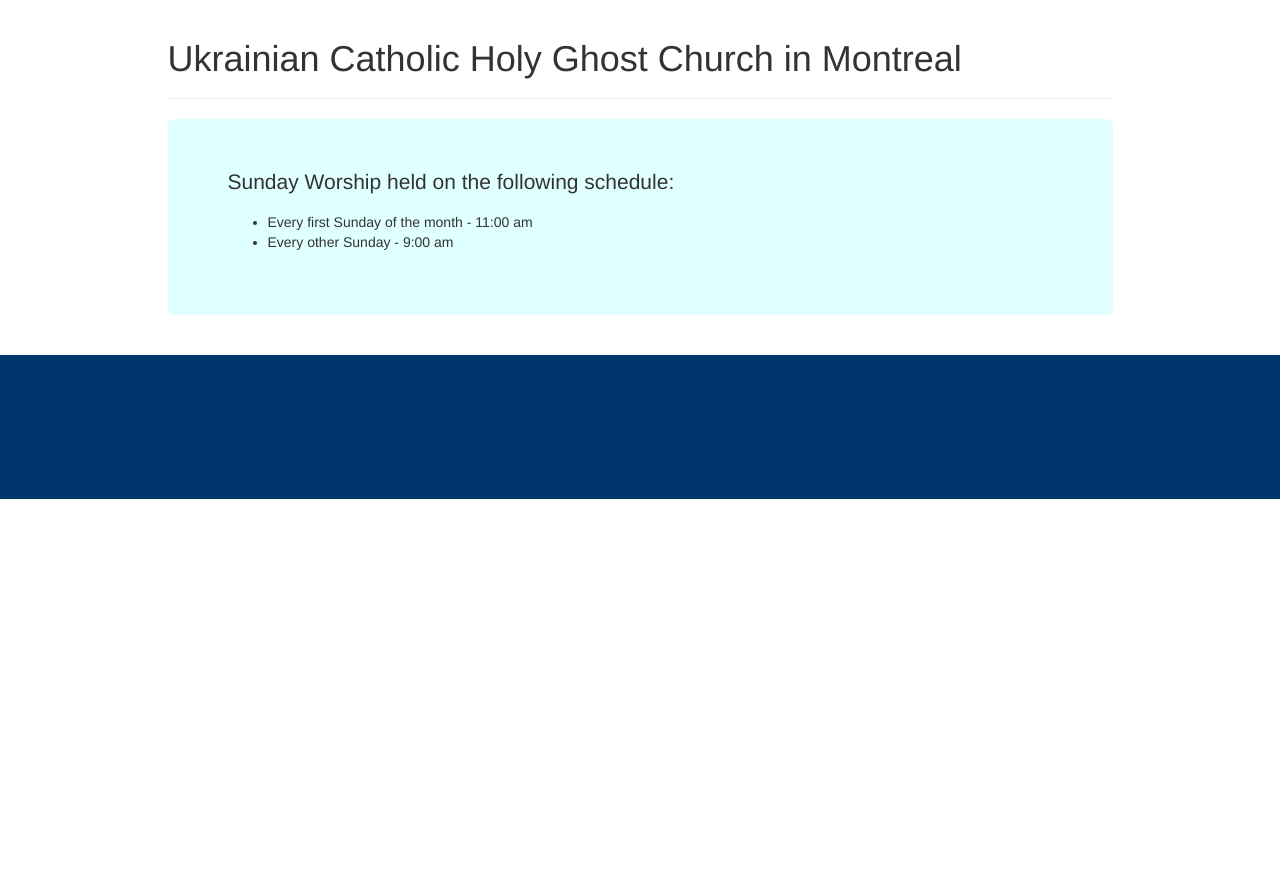
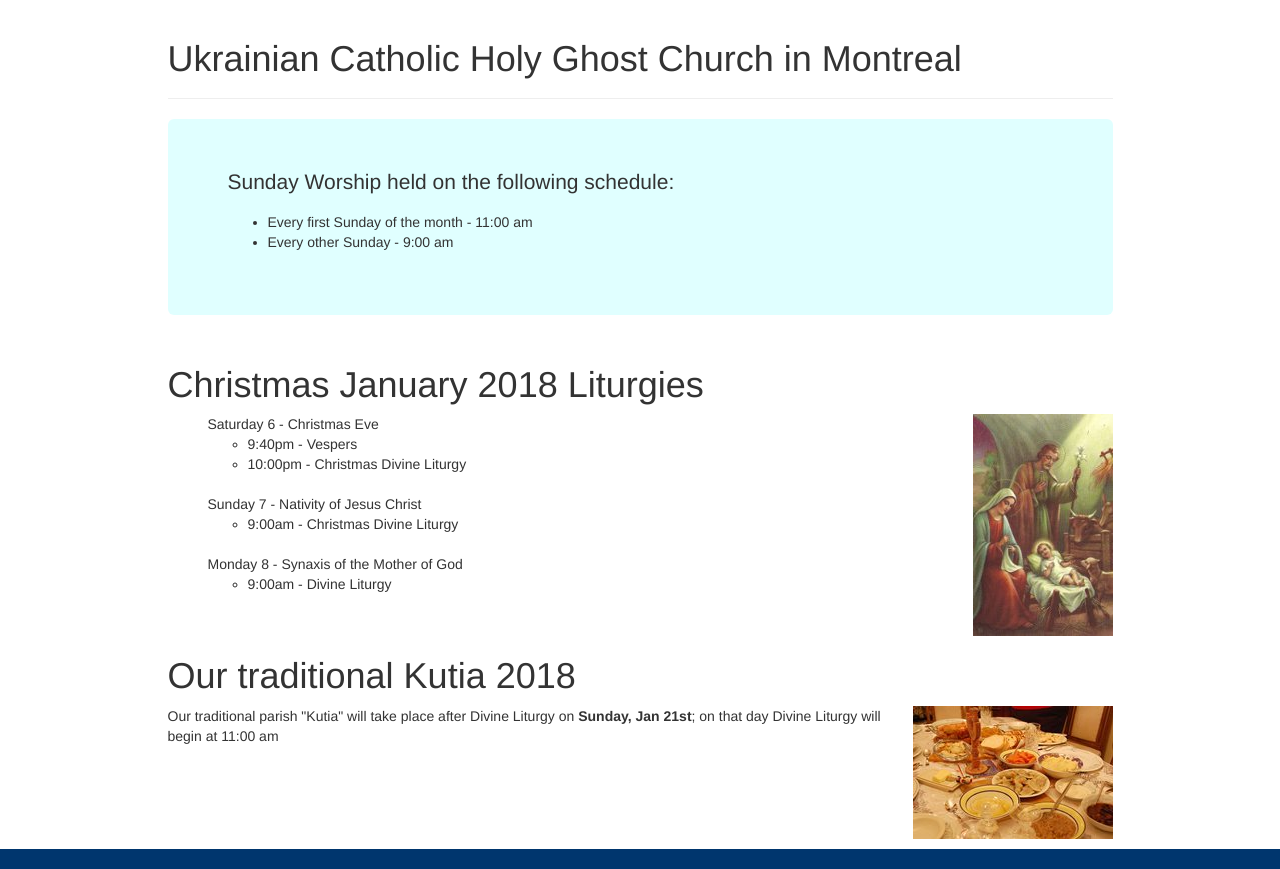
Before and after one commit to Netopya/UCHGC-Website, a PHP site: page /index.php in a window 1280 px wide. Shown: the part 301-1170 px from the top of the page. Before the commit the page ends 800 px from the top, so only its background shows below. Run offline with PHP 8.4, Linux system fonts and the light colour scheme; some libraries are stand-ins or nearby versions.

Commit message:
Updated Christmas 2017-2018 events

```diff
--- a/index.php
+++ b/index.php
@@ -72,7 +72,7 @@
                     </div>
                 </div>
 
-                <!--<div class="row">
+                <div class="row">
                     <div class="col-lg-10 col-lg-offset-1">
                         <h1><?php echo $xmas2013_title[$refined_laguage]; ?></h1>
                         <a href="images/xmas.jpg">
@@ -89,7 +89,7 @@
                         <p><?php echo $kutia_text[$refined_laguage]; ?></p>
                         <div class="clear_float"></div>
                     </div>
-                </div>-->
+                </div>
 
                 <!--<div class="row">
                     <div class="col-lg-10 col-lg-offset-1">
--- a/opening_php.php
+++ b/opening_php.php
@@ -260,23 +260,23 @@
 
     );
 
-    $xmas2013_title = array("Christmas January 2017 Liturgies","Liturgies de Noël Janvier 2017","Різдвяні 2017 січня літургії");
+    $xmas2013_title = array("Christmas January 2018 Liturgies","Liturgies de Noël Janvier 2018","Різдвяні 2018 січня літургії");
     $xmas2013_content = array(
         "<ul>
-            <li class=\"nobulletli\">Friday 6 - Christmas Eve
+            <li class=\"nobulletli\">Saturday 6 - Christmas Eve
                 <ul>
                     <li>9:40pm - Vespers</li>
                     <li>10:00pm - Christmas Divine Liturgy</li>
                 </ul>
             </li>
             <br>
-            <li class=\"nobulletli\">Saturday 7 - Nativity of Jesus Christ
+            <li class=\"nobulletli\">Sunday 7 - Nativity of Jesus Christ
                 <ul>
                     <li>9:00am - Christmas  Divine Liturgy</li>
                 </ul>
             </li>
             <br>
-            <li class=\"nobulletli\">Sunday 8 - Synaxis of the Mother of God
+            <li class=\"nobulletli\">Monday 8 - Synaxis of the Mother of God
                 <ul>
                     <li>9:00am - Divine Liturgy</li>
                 </ul>
@@ -284,20 +284,20 @@
             </li>
         </ul>"
         ,"<ul>
-            <li class=\"nobulletli\">Vendredi le 6 - Réveillon de Noël
+            <li class=\"nobulletli\">Samedi le 6 - Réveillon de Noël
                 <ul>
                     <li>21h40 - Vêpres</li>
                     <li>22h00 - Divine Liturgie de Noël</li>
                 </ul>
             </li>
             <br>
-            <li class=\"nobulletli\">Samedi le 7 - Nativité de Jésus-Christ
+            <li class=\"nobulletli\">Dimanche le 7 - Nativité de Jésus-Christ
                 <ul>
                     <li>9h00 - Divine Liturgie de Noël</li>
                 </ul>
             </li>
             <br>
-            <li class=\"nobulletli\">Dimanche le 8 - Synaxe de la Mère de Dieu
+            <li class=\"nobulletli\">Lundi le 8 - Synaxe de la Mère de Dieu
                 <ul>
                     <li>9h00 - Liturgie Divine</li>
                 </ul>
@@ -305,20 +305,20 @@
             </li>
         </ul>"
         ,"<ul>
-            <li class=\"nobulletli\">Пятниця 6 - Недільна Служба Божа
+            <li class=\"nobulletli\">Субота 6 - Недільна Служба Божа
                 <ul>
                     <li>21:40 - Повечір'я</li>
                     <li>22:00 - Святкова Служба  Божа</li>
                 </ul>
             </li>
             <br>
-            <li class=\"nobulletli\">Субота 7 - Різво Христове
+            <li class=\"nobulletli\">Неділя 7 - Різво Христове
                 <ul>
                     <li>9:00 - Святкова Служба Божа</li>
                 </ul>
             </li>
             <br>
-            <li class=\"nobulletli\">Неділя 8 - Собор Пресвятої Богородиці
+            <li class=\"nobulletli\">Понеділок 8 - Собор Пресвятої Богородиці
                 <ul>
                     <li>9:00 - Святкова   Служба  Божа</li>
                 </ul>
@@ -327,11 +327,11 @@
         </ul>"
     );
 
-    $kutia_title = array("Our traditional Kutia 2017","Notre Kutia traditionnelle 2017","Наша спільна парафіяльна Кутя 2017");
+    $kutia_title = array("Our traditional Kutia 2018","Notre Kutia traditionnelle 2018","Наша спільна парафіяльна Кутя 2018");
     $kutia_text = array(
-    "Our traditional parish \"Kutia\" will take place after Divine Liturgy on <b>Sunday, Jan 15th</b>; on that day Divine Liturgy will begin at 11:00 am",
-    "Notre Kutia de paroisse traditionnelle aura lieu après la Divine Liturgie le <b>dimanche 15 janvier</b>, ce jour-là la Divine Liturgie débutera à 11h00",
-    "Відвудетьс по Службі Божій в Неділю, 15 січня 2014. В цей день Служба Божа почнеться о 11.00 год."
+    "Our traditional parish \"Kutia\" will take place after Divine Liturgy on <b>Sunday, Jan 21st</b>; on that day Divine Liturgy will begin at 11:00 am",
+    "Notre Kutia de paroisse traditionnelle aura lieu après la Divine Liturgie le <b>dimanche 21 janvier</b>, ce jour-là la Divine Liturgie débutera à 11h00",
+    "Відвудетьс по Службі Божій в Неділю, 21 січня 2014. В цей день Служба Божа почнеться о 11.00 год."
 
 
                         );
```
